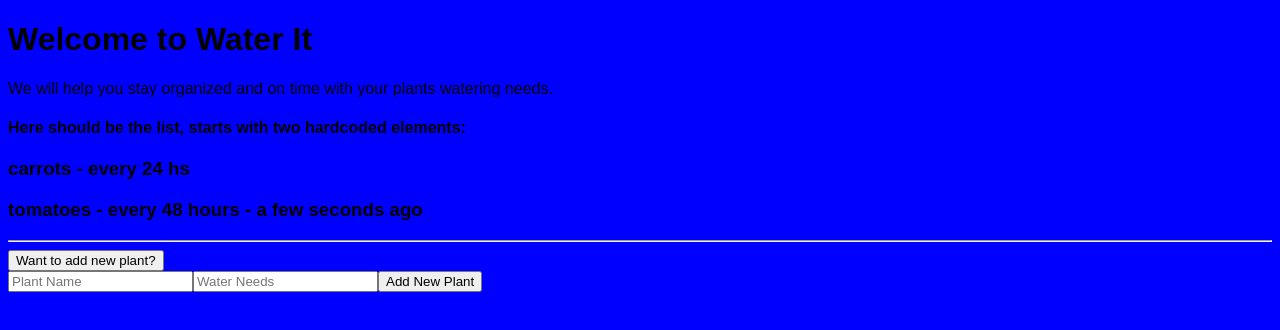
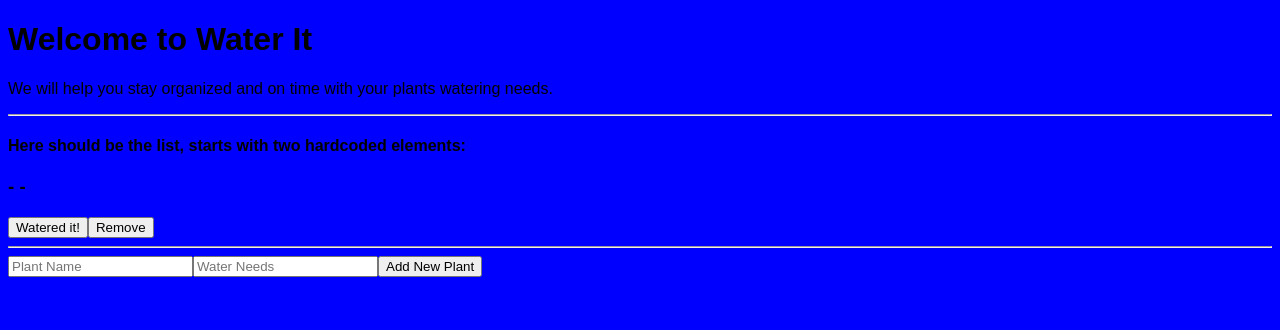
Before and after one commit to Danitlls/water-it-react, a React app: page / in a window 1280 px wide. Shown: the top 330 px of the page. Built offline with nearby package versions, Linux system fonts and the light colour scheme.

Commit message:
Remove NurseryControl.

```diff
--- a/src/components/App.jsx
+++ b/src/components/App.jsx
@@ -8,7 +8,7 @@ function App(){
   return (
     <div>
       <h1>Welcome to Water It</h1>
-      <p>We will help you stay organized and on time with your plants watering needs.</p>
+      <p>We will help you stay organized and on time with your plants watering needs.</p><hr/>
       <Nursery />
 
     </div>
--- a/src/components/Nursery.jsx
+++ b/src/components/Nursery.jsx
@@ -1,6 +1,8 @@
 import React from 'react';
 import PlantList from './PlantList';
-import NurseryControl from './NurseryControl';
+import NewPlantForm from './NewPlantForm';
+import PlantModel from '../models/plant.js';
+
 
 class Nursery extends React.Component{
   constructor(props){
@@ -18,30 +20,7 @@ addNewPlantToList(newPlant){
   this.setState({masterPlantList : newMasterPlantList});
 }
 
-componentDidMount() {
-  this.timeSinceOpenedChecker = setInterval(() =>
-    this.updatePlantTimeSinceOpened(),
-    500000
-  );
-}
-componentWillUnmount(){
-  clearInterval(this.timeSinceOpenedChecker);
-}
 
-addNewPlantToList(newplant){
-  var newMasterplantList = this.state.masterplantList.slice();
-  newMasterplantList.push(newplant);
-  this.setState({masterplantList: newMasterplantList});
-}
-
-updateplantTimeSinceOpened() {
-  console.log("check");
-  let newMasterplantList = this.state.masterplantList.slice();
-  newMasterplantList.forEach((plant) =>
-    plant.setTimeSinceOpened()
-  );
-  this.setState({masterplantList:newMasterplantList})
-}
 
   render() {
     return (
@@ -49,9 +28,9 @@ updateplantTimeSinceOpened() {
         <PlantList
           plantList = {this.state.masterPlantList}
         />
-      <NurseryControl onNewPlantCreation={this.addNewPlantToList} />
+      <NewPlantForm onNewPlantCreation={this.addNewPlantToList} />
       </div>
-    )
+    );
   }
 }
 
--- a/src/components/NurseryControl.jsx
+++ /dev/null
@@ -1,34 +0,0 @@
-import React from 'react';
-import NewPlantForm from './NewPlantForm';
-import PropTypes from 'prop-types';
-
-
-class NurseryControl extends React.Component {
-  constructor(props) {
-    super(props);
-    this.state = {formVisibleOnPage: false};
-    this.handleDisplayingNewPlantForm = this.handleDisplayingNewPlantForm.bind(this);
-  }
-
-  handleDisplayingNewPlantForm(event){
-     console.log("New Plant button was clicked!");
-     this.setState({formVisibleOnPage: true});
-   }
-
-  render(){
-    return (
-      <div>
-        <button  onClick={this.handleDisplayingNewPlantForm}>Want to add new plant?</button>
-        <section>
-          <NewPlantForm />
-        </section>
-      </div>
-    );
-  }
-}
-
-NurseryControl.propTypes = {
-  onNewPlantCreation: PropTypes.func
-};
-
-export default NurseryControl;
--- a/src/components/Plant.jsx
+++ b/src/components/Plant.jsx
@@ -4,28 +4,16 @@ import PropTypes from 'prop-types';
 
 
 
-class Plant extends React.Component {
-  constructor(props){
-    super(props);
-    this.state = {
-      plant: new PlantModel('tomatoes', 'every 48 hours'),
-      onStock: true,
-      timeSinceLastWater : "a few seconds ago",
-    }
-    console.log(this.state);
-  }
+function Plant(props) {
+  return (
+    <div>
+      <h3>{props.name} - {props.waterSchedule} -  <span>{props.timeSinceLastWater}</span> </h3>
+      <button>Watered it!</button>
+      <button>Remove</button>
+    </div>
+  )
+}
 
-  render(){
-    return (
-      <div>
-        <h3>carrots - every 24 hs</h3>
-
-        <h3>{this.state.plant.name} - {this.state.plant.waterSchedule} -  <span>{this.state.timeSinceLastWater}</span> </h3>
-      </div>
-    )
-  }
-
-}
 Plant.propTypes = {
   name: PropTypes.string,
   waterSchedule: PropTypes.string,
--- a/src/components/PlantList.jsx
+++ b/src/components/PlantList.jsx
@@ -8,10 +8,9 @@ function PlantList(props){
   return (
     <div>
       <h4>Here should be the list, starts with two hardcoded elements:</h4>
-      <Plant />
-      <hr/>
+      <Plant/><hr/>
       {props.plantList.map((plant, index) =>
-        <Plant name={props.name} key={index}/>
+        <Plant name={plant.name} waterSchedule={plant.waterSchedule} key={index} />
       )}
     </div>
   );
```
Also changed, not shown: NurseryControl.jsx (+11 -17 lines).
